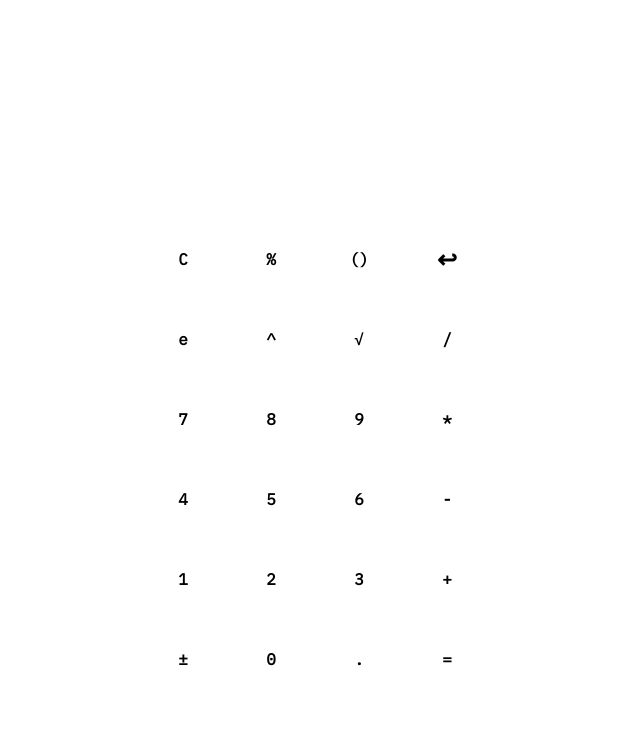
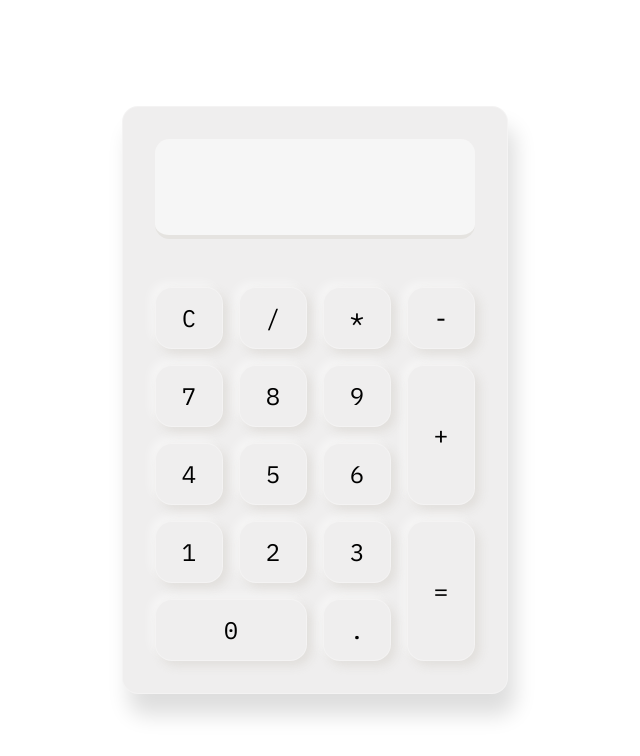
Before and after one commit to romangvk/react-calculator, a React (Create React App) app: page / in a window 1280 px wide. Shown: the top 756 px of the page, without its empty margins (325-965 px from the left). Built offline with nearby package versions, Linux system fonts and the light colour scheme.

Commit message:
simplified ui

```diff
--- a/src/assets/css/colors.css
+++ b/src/assets/css/colors.css
@@ -1,56 +1,8 @@
-.purple {
-  --primary: #2f2145;
-  --primary-text: #faf0ca;
-  --primary-light: #3b2956;
-  --primary-dark: #231934;
-  --primary-light-inset: #3b295655;
-  --primary-dark-inset: #23193455;
-
-  --secondary: #faf0ca;
-  --secondary-text: #2f2145;
-  --secondary-light: #ffffe2;
-  --secondary-dark: #dcd3b2;
-  --secondary-light-inset: #ffffe2;
-  --secondary-dark-inset: #dcd3b2;
-
-  --background: #ffffff;
-  --screen-backlight: #ffffff;
+:root {
+  --base: #efeeee;
+  --text: black;
+  --light: #fff7;
+  --dark: #d1cdc777;
+  --border: #fff4;
+  --shadow: #0002;
 }
-
-.blue {
-  --primary: #228CDB;
-  --primary-text: white;
-  --primary-light: #27a1fc;
-  --primary-dark: #1d77ba;
-  --primary-light-inset: #27a1fc55;
-  --primary-dark-inset: #1d77ba55;
-
-  --secondary: #f2542c;
-  --secondary-text: white;
-  --secondary-light: #ff7e42;
-  --secondary-dark: #792a16;
-  --secondary-light-inset: #ff7e4255;
-  --secondary-dark-inset: #792a1655;
-
-  --background: #ffffff;
-  --screen-backlight: #ffffff;
-}
-
-.mango {
-  --primary: #359768;
-  --primary-text: white;
-  --primary-light: #A7D46F44;
-  --primary-dark: #295A4344;
-  --primary-light-inset: #A7D46F22;
-  --primary-dark-inset: #295A4322;
-
-  --secondary: hsl(50, 100%, 78%);
-  --secondary-text: #295A43;
-  --secondary-light: hsl(50, 100%, 80%);
-  --secondary-dark: hsl(50, 70%, 70%);
-  --secondary-light-inset: hsl(50, 100%, 80%);
-  --secondary-dark-inset: hsl(50, 70%, 70%);
-
-  --background: #ffffff;
-  --screen-backlight: #ffffff;
-}
--- a/src/assets/css/keypad.css
+++ b/src/assets/css/keypad.css
@@ -2,59 +2,50 @@
   display: grid;
   grid-template-columns: 1fr 1fr 1fr 1fr;
   grid-template-rows: 1fr 1fr 1fr 1fr 1fr;
-  gap: 2em;
+  gap: 1em;
 }
 
 button {
-  background: none;
+  margin: 0;
+  padding: 0.5em;
 
-  margin: 0;
-  padding: 0.75em;
-
-  color: var(--primary-text);
-  font-weight: 800;
-  font-size: 1em;
-  line-height: 1.5;
+  font-weight: 500;
+  font-size: 1.5em;
+  line-height: 1.5em;
   text-align: center;
 
+  color: var(--text);
+
   outline: none;
-  border: none;
+  border: 0.05em solid var(--border);
 
   border-radius: 0.7em;
-  box-shadow: 7px 7px 13px var(--primary-dark),
-    -7px -7px 13px var(--primary-light),
-    inset 0 0 0.1em 0.1em var(--primary-light);
-  background-color: var(--primary);
+  box-shadow: 0.2em 0.2em 0.4em var(--dark), -0.2em -0.2em 0.4em var(--light);
+  background-color: var(--base);
 
   cursor: pointer;
+
+  transition: all 0.2s ease;
+}
+
+button:hover {
+  background-color: var(--light);
 }
 
 button:active {
-  box-shadow: 7px 7px 13px var(--primary-dark),
-    -7px -7px 13px var(--primary-light),
-    inset 7px 7px 13px var(--primary-dark-inset),
-    inset -7px -7px 13px var(--primary-light-inset);
+  box-shadow: 0.2em 0.2em 0.4em var(--dark), -0.2em -0.2em 0.4em var(--light),
+    inset 0.2em 0.2em 0.4em var(--dark), inset -0.2em -0.2em 0.4em var(--light);
 }
 
-.key-0,
-.key-23,
-.key-3 {
-  color: var(--secondary-text);
-  background-color: var(--secondary);
-  box-shadow: 7px 7px 13px var(--primary-dark),
-    -7px -7px 13px var(--primary-light);
+.key1 {
+  grid-area: 1 / 1 / 2 / 2;
 }
-.key-0:active,
-.key-23:active,
-.key-3:active {
-  box-shadow: 7px 7px 13px var(--primary-dark),
-    -7px -7px 13px var(--primary-light),
-    inset 7px 7px 13px var(--secondary-dark-inset),
-    inset -7px -7px 13px var(--secondary-light-inset);
+.key2 {
+  grid-area: 2 / 4 / 4 / 5;
 }
-
-.key-3 {
-  font-size: 1.5em;
-  border-radius: 0.467em;
-  padding: 0;
+.key3 {
+  grid-area: 5 / 1 / 6 / 3;
 }
+.key4 {
+  grid-area: 4 / 4 / 6 / 5;
+}
--- a/src/assets/css/output.css
+++ b/src/assets/css/output.css
@@ -1,11 +1,32 @@
 .output {
-  width: 1fr;
-  height: 3.2em;
-  margin-bottom: 2em;
-  padding: 1.1em;
+  height: 2em;
+  margin-bottom: 1em;
+  padding: 0 0.5em;
   border-radius: 0.3em;
-  display: flex;
-  align-items: center;
-  justify-content: flex-end;
-  background-color: var(--screen-backlight);
+  font-size: 3em;
+  line-height: 1.9em;
+  text-align: end;
+  border-bottom: solid 0.1em var(--dark);
+  background-color: var(--light);
+  scroll-behavior: smooth;
+  overflow-x: scroll;
 }
+
+::-webkit-scrollbar {
+  height: 0.1em;
+}
+
+/* Track */
+::-webkit-scrollbar-track {
+  background: transparent;
+}
+
+/* Handle */
+::-webkit-scrollbar-thumb {
+  background: #888;
+}
+
+/* Handle on hover */
+::-webkit-scrollbar-thumb:hover {
+  background: #555;
+}
--- a/src/assets/css/panel.css
+++ b/src/assets/css/panel.css
@@ -1,8 +1,22 @@
 .panel {
   width: 20em;
-  padding: 3em;
-  border: 0.1em solid var(--primary-light);
+  padding: 2em;
+  border: 0.1em solid var(--border);
   border-radius: 1em;
-  box-shadow: 0 0 0.1em var(--primary-light);
-  background-color: var(--primary);
+  background-color: var(--base);
+
+  box-shadow: 7px 21px 21px var(--shadow);
 }
+
+@media only screen and (max-width: 50em) {
+  body {
+    background-color: var(--base);
+  }
+  .panel {
+    width: 1fr;
+    height: 1fr;
+    border: none;
+    border-radius: 0;
+    box-shadow: none;
+  }
+}
--- a/src/components/Keypad.js
+++ b/src/components/Keypad.js
@@ -1,34 +1,14 @@
-function Keypad() {
+function Keypad({keypress}) {
+  let keys = ['/', '*', '-', '7', '8', '9', '4', '5', '6', '1', '2', '3', '.'];
   return (
     <div className="container">
-      {[
-        "C",
-        "%",
-        "()",
-        "↩",
-        "e",
-        "^",
-        "√",
-        "/",
-        7,
-        8,
-        9,
-        "*",
-        4,
-        5,
-        6,
-        "-",
-        1,
-        2,
-        3,
-        "+",
-        "±",
-        0,
-        ".",
-        "=",
-      ].map((n, i) => (
-        <button type="button" className={`key-${i}`} key={i}>
-          {n}
+      <button type="button" className="key1" onClick={() => keypress('C')}>C</button>
+      <button type="button" className="key2" onClick={() => keypress('+')}>+</button>
+      <button type="button" className="key3" onClick={() => keypress('0')}>0</button>
+      <button type="button" className="key4" onClick={() => keypress('=')}>=</button>
+      {keys.map((k, i) => (
+        <button type="button" onClick={() => keypress(k)} key={i}>
+          {k}
         </button>
       ))}
     </div>
--- a/src/components/Output.js
+++ b/src/components/Output.js
@@ -1,5 +1,18 @@
-function Output({text}) {
-  return <div className="output">{text}</div>;
+import { useEffect, useRef } from "react";
+
+function Output({ text }) {
+  let outputEl = useRef(null);
+
+  // scroll to the right
+  useEffect(() => {
+    outputEl.current.scrollLeft = outputEl.current.scrollWidth;
+  }, [text]);
+
+  return (
+    <div ref={outputEl} className="output">
+      {text}
+    </div>
+  );
 }
 
 export default Output;
```
Also changed, not shown: 1 other file (tests, documents, lock files or other folders).
